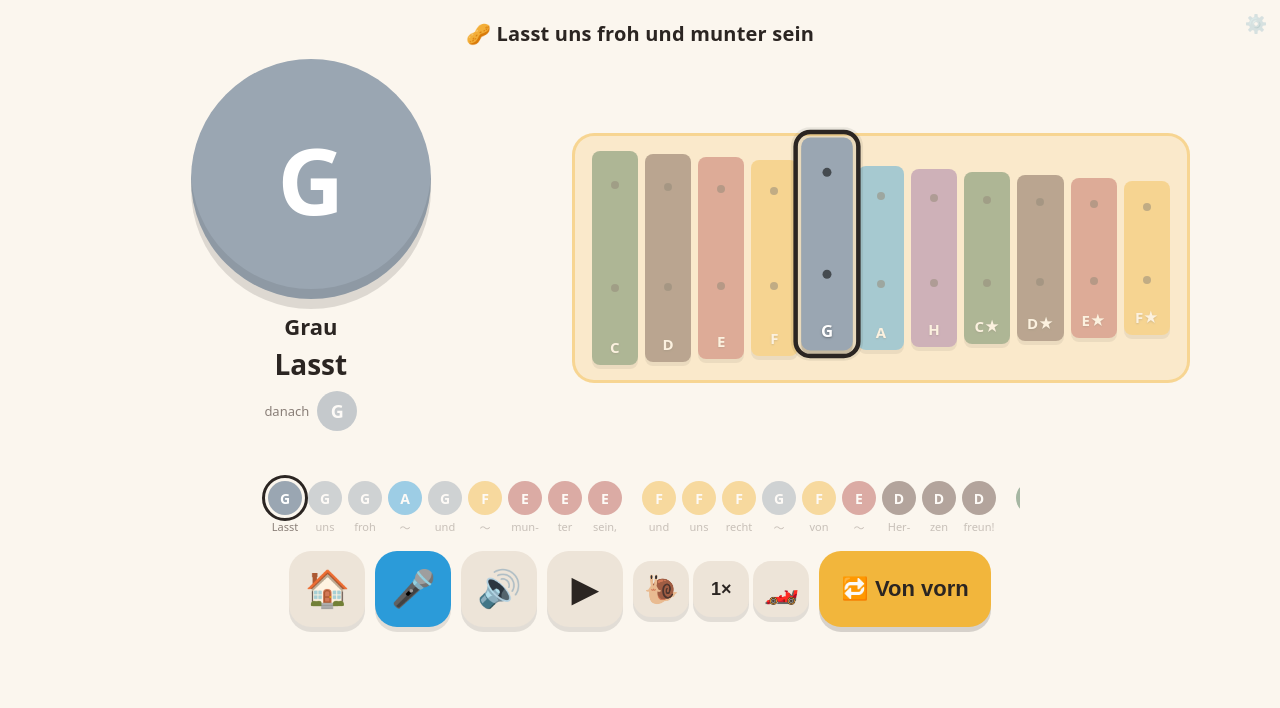
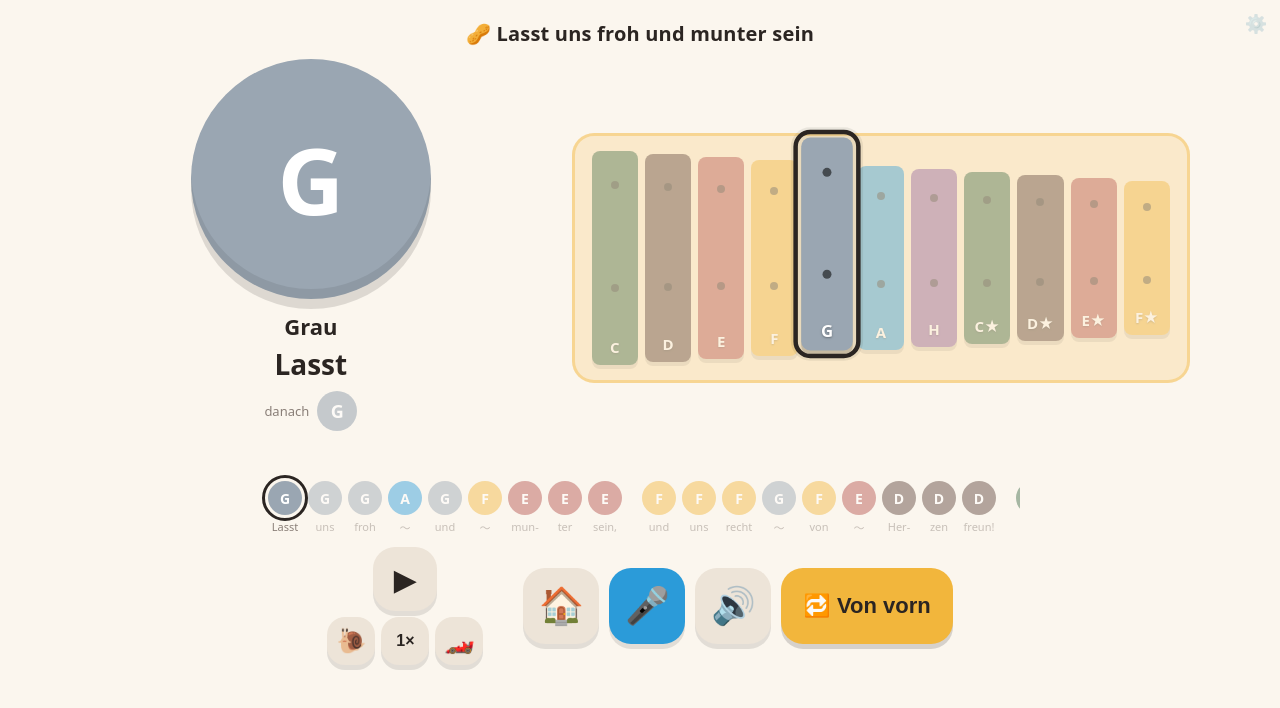
Before and after one commit to jwoehrle/Glockenspiel, a website built with Vite: page index.html in a window 1280 px wide. Both pictures are taken after a click on the button "🥜 Lasst uns froh und munter sein". Built offline with nearby package versions, Linux system fonts and the light colour scheme; no server answers.

Commit message:
Playback rows below the track: ▶ alone, then 🐌 1× 🏎 (beside the other controls in landscape)

```diff
--- a/index.html
+++ b/index.html
@@ -46,18 +46,26 @@
 
     <div class="track" id="track"></div>
 
-    <div class="controls">
-      <button id="home" title="Lieder" aria-label="Lieder">🏠</button>
-      <button id="mic" class="primary" title="Zuhören" aria-label="Zuhören">🎤</button>
-      <button id="play" title="Vorspielen" aria-label="Vorspielen">🔊</button>
-      <button id="playsong" title="Ganzes Lied vorspielen" aria-label="Ganzes Lied vorspielen">▶</button>
-      <span class="speed" role="group" aria-label="Tempo">
-        <button id="slower" title="Langsamer" aria-label="Langsamer">🐌</button>
-        <button id="speed" title="Normales Tempo" aria-label="Normales Tempo">1×</button>
-        <button id="faster" title="Schneller" aria-label="Schneller">🏎️</button>
-      </span>
-      <button id="restart" class="restart">🔁 Von vorn</button>
+    <!-- Playback rows right below the track (landscape: beside the other controls, see style.css) -->
+    <div class="dock">
+      <div class="playback">
+        <div class="playrow">
+          <button id="playsong" title="Ganzes Lied vorspielen" aria-label="Ganzes Lied vorspielen">▶</button>
+        </div>
+        <div class="speed" role="group" aria-label="Tempo">
+          <button id="slower" title="Langsamer" aria-label="Langsamer">🐌</button>
+          <button id="speed" title="Normales Tempo" aria-label="Normales Tempo">1×</button>
+          <button id="faster" title="Schneller" aria-label="Schneller">🏎️</button>
+        </div>
+      </div>
+      <div class="controls">
+        <button id="home" title="Lieder" aria-label="Lieder">🏠</button>
+        <button id="mic" class="primary" title="Zuhören" aria-label="Zuhören">🎤</button>
+        <button id="play" title="Vorspielen" aria-label="Vorspielen">🔊</button>
+        <button id="restart" class="restart">🔁 Von vorn</button>
+      </div>
     </div>
+
     <div class="meter" id="meter"><i id="lvl"></i></div>
 
     <dialog id="settings">
--- a/src/style.css
+++ b/src/style.css
@@ -31,6 +31,7 @@ h1 {
 body.home .stage,
 body.home .track,
 body.home .controls,
+body.home .dock,
 body.home .meter {
   display: none !important;
 }
@@ -310,6 +311,19 @@ body.home h1 {
   outline: 3px solid var(--ink);
   outline-offset: 3px;
 }
+/* Below the track: the playback rows (▶, then 🐌 1× 🏎), then the other controls. */
+.dock {
+  display: flex;
+  flex-direction: column;
+  align-items: center;
+}
+.playback {
+  display: flex;
+  flex-direction: column;
+  align-items: center;
+  gap: 8px;
+  margin-top: 12px;
+}
 .controls {
   display: flex;
   gap: 10px;
@@ -318,7 +332,8 @@ body.home h1 {
   align-items: center;
   margin-top: 16px;
 }
-.controls button {
+.controls button,
+.playback button {
   border: none;
   border-radius: 22px;
   width: 76px;
@@ -330,7 +345,8 @@ body.home h1 {
   color: var(--ink);
   box-shadow: 0 5px 0 rgba(0, 0, 0, 0.1);
 }
-.controls button:active {
+.controls button:active,
+.playback button:active {
   transform: translateY(3px);
 }
 .controls button.restart {
@@ -593,8 +609,19 @@ footer {
   body.play .instrument:not(.idle) {
     display: flex;
     width: min(92vw, 640px);
-    height: 210px;
-    margin-top: 22px;
+    height: 170px;
+    margin-top: 14px;
+  }
+  /* room for the playback rows below the track without scrolling */
+  body.play .stage > .big {
+    width: min(60vw, 220px);
+  }
+  body.play .playback {
+    gap: 6px;
+    margin-top: 8px;
+  }
+  body.play .controls {
+    margin-top: 10px;
   }
 }
 
@@ -650,8 +677,33 @@ footer {
   body.play {
     padding-bottom: 8px;
   }
+  /* Playback rows and the other controls side by side, so everything fits without scrolling. */
+  body.play .dock {
+    flex-direction: row;
+    align-items: center;
+    gap: 40px;
+    margin-top: 6px;
+  }
+  body.play .playback {
+    gap: 6px;
+    margin-top: 0;
+  }
+  body.play .playback .playrow button {
+    width: 64px;
+    height: 64px;
+    font-size: 30px;
+  }
+  body.play .playback .speed button {
+    width: 48px;
+    height: 48px;
+    font-size: 24px;
+  }
+  body.play .playback .speed button#speed {
+    min-width: 48px;
+    font-size: 16px;
+  }
   body.play .controls {
-    margin-top: 10px;
+    margin-top: 0;
   }
   /* Staff notation on: a third column on the left, everything else moves one column to the right. */
   body.play.notation .stage {
@@ -690,6 +742,13 @@ footer {
     max-width: 260px;
   }
 }
+/* Short landscape screens (small laptops): a smaller circle leaves room for the playback rows below the track. */
+@media (orientation: landscape) and (min-width: 900px) and (min-height: 600px) and (max-height: 720px) {
+  body.play .stage > .big {
+    width: min(26vh, 240px);
+    font-size: min(11vh, 92px);
+  }
+}
 @keyframes barstrike {
   0% {
     filter: brightness(1.35);
@@ -720,36 +779,36 @@ footer {
 }
 
 /* speed of "play the whole song": 🐌 slower, normal speed (shows the current speed), 🏎 faster */
-.controls .speed {
+.playback .speed {
   display: flex;
-  gap: 4px;
+  gap: 6px;
   align-items: center;
 }
-.controls .speed button {
+.playback .speed button {
   width: 56px;
   height: 56px;
   border-radius: 18px;
   font-size: 28px;
 }
-.controls .speed button#speed {
+.playback .speed button#speed {
   width: auto;
   min-width: 56px;
   padding: 0 8px;
   font-size: 18px;
   font-weight: 800;
 }
-.controls .speed button#speed.changed {
+.playback .speed button#speed.changed {
   background: #f2b63c;
 }
-.controls .speed button:disabled {
+.playback .speed button:disabled {
   opacity: 0.35;
   cursor: default;
 }
 /* "play the whole song" button */
-.controls button#playsong {
+.playback button#playsong {
   color: var(--ink);
 }
-.controls button#playsong.playing {
+.playback button#playsong.playing {
   background: #3f6b47;
   color: #fff;
 }
```
Also changed, not shown: AGENTS.md (+2 -1 lines), tests/e2e/instrument.spec.ts (+1 -1 lines), tests/e2e/notation.spec.ts (+1 -1 lines), tests/e2e/playback.spec.ts (+50 -12 lines), tests/e2e/ui.spec.ts (+1 -0 lines).
